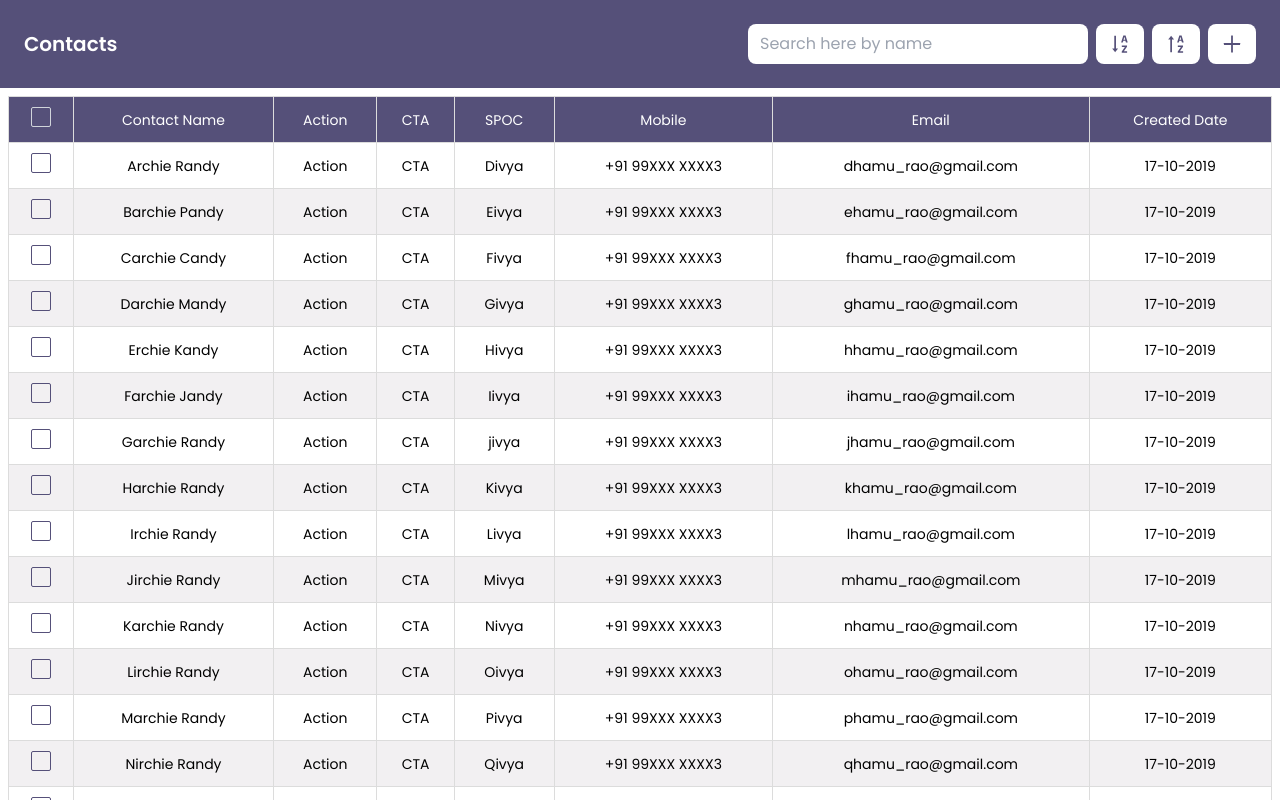
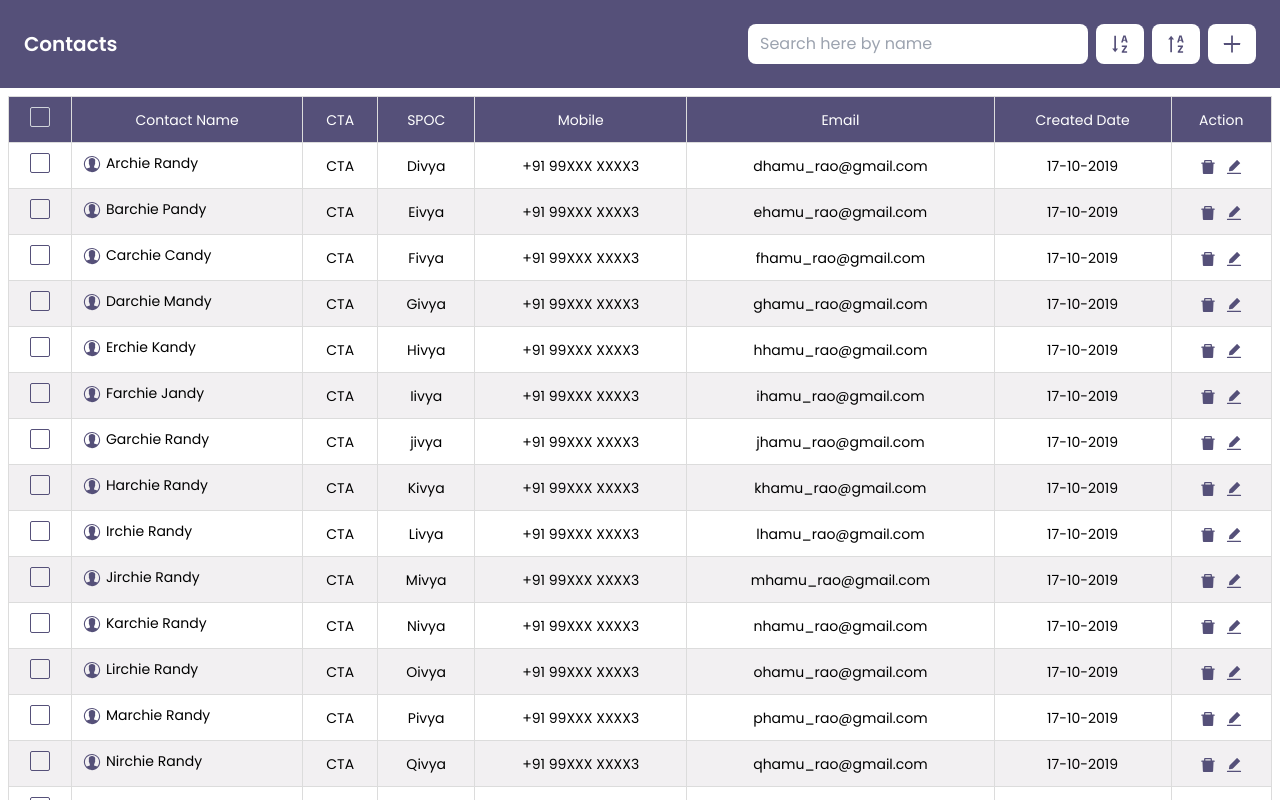
Before and after one commit to NushratNowrin/contact-management-client, a React (Vite) app: page / in a window 1280 px wide. Shown: the top 800 px of the page. Built offline with nearby package versions, Linux system fonts and the light colour scheme.

Commit message:
edit and delete icon added

```diff
--- a/src/components/Contact.jsx
+++ b/src/components/Contact.jsx
@@ -1,7 +1,9 @@
+import { IoIosContact } from 'react-icons/io';
+import { AiFillDelete, AiFillEdit } from 'react-icons/ai';
 const Contact = (contact) => {
     const { name, spoc, number, email, date} = contact
 	return (
-		<tr className="even:bg-[#F2F0F2]">
+		<tr className="even:bg-[#F2F0F2] hover:bg-yellow-100">
 			<td>
 				<input
 					className='checkbox appearance-none rounded-sm checked:bg-primary border border-primary'
@@ -10,13 +12,16 @@ const Contact = (contact) => {
 					id=''
 				/>
 			</td>
-			<td>{name}</td>
-			<td>Action</td>
+			<td className="text-left align-baseline"><IoIosContact className='inline text-xl text-primary mr-1'/>{name}</td>
+
 			<td>CTA</td>
 			<td>{spoc}</td>
 			<td>{number}</td>
 			<td>{email}</td>
 			<td>{date}</td>
+            <td>
+            <AiFillDelete className='text-lg inline mr-2 text-primary'/><AiFillEdit className='text-lg inline text-primary'/>
+            </td>
 		</tr>
 	);
 };
--- a/src/components/ContactTable.jsx
+++ b/src/components/ContactTable.jsx
@@ -26,12 +26,12 @@ const ContactTable = () => {
 							/>
 						</td>
 						<td>Contact Name</td>
-						<td>Action</td>
 						<td>CTA</td>
 						<td>SPOC</td>
 						<td>Mobile</td>
 						<td>Email</td>
 						<td>Created Date</td>
+                        <td>Action</td>
 					</tr>
 				</thead>
 
```
